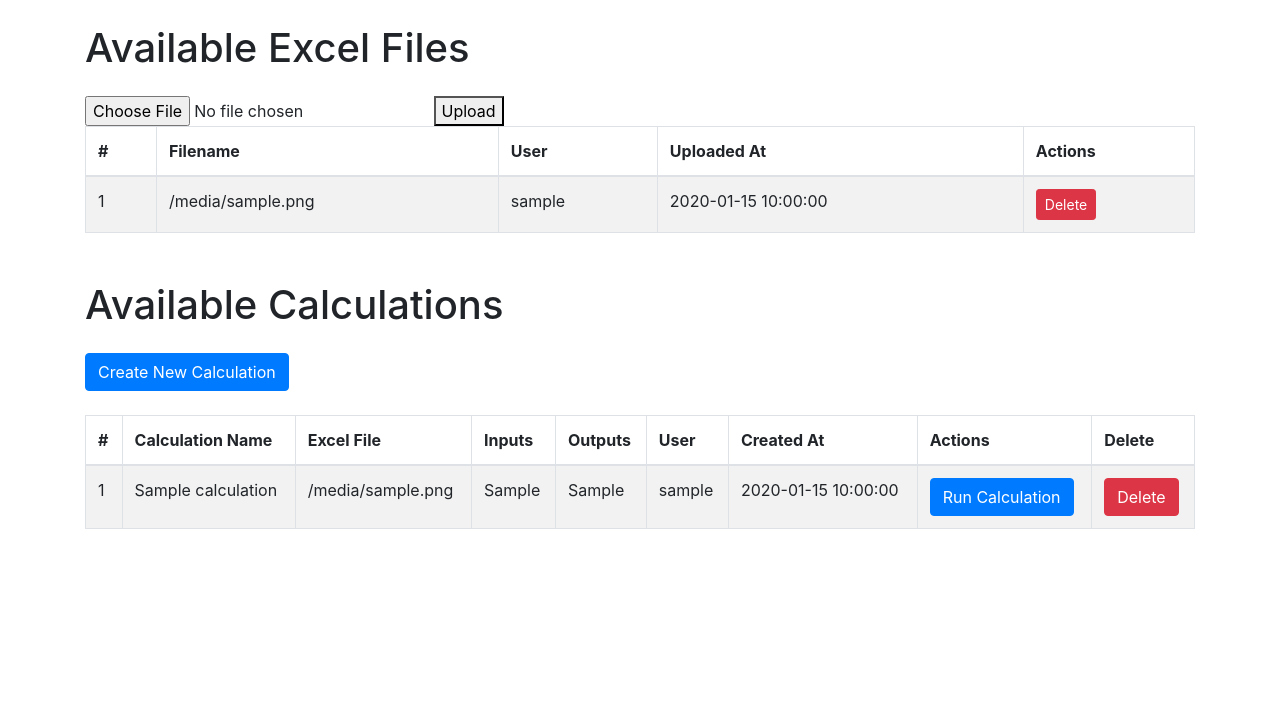
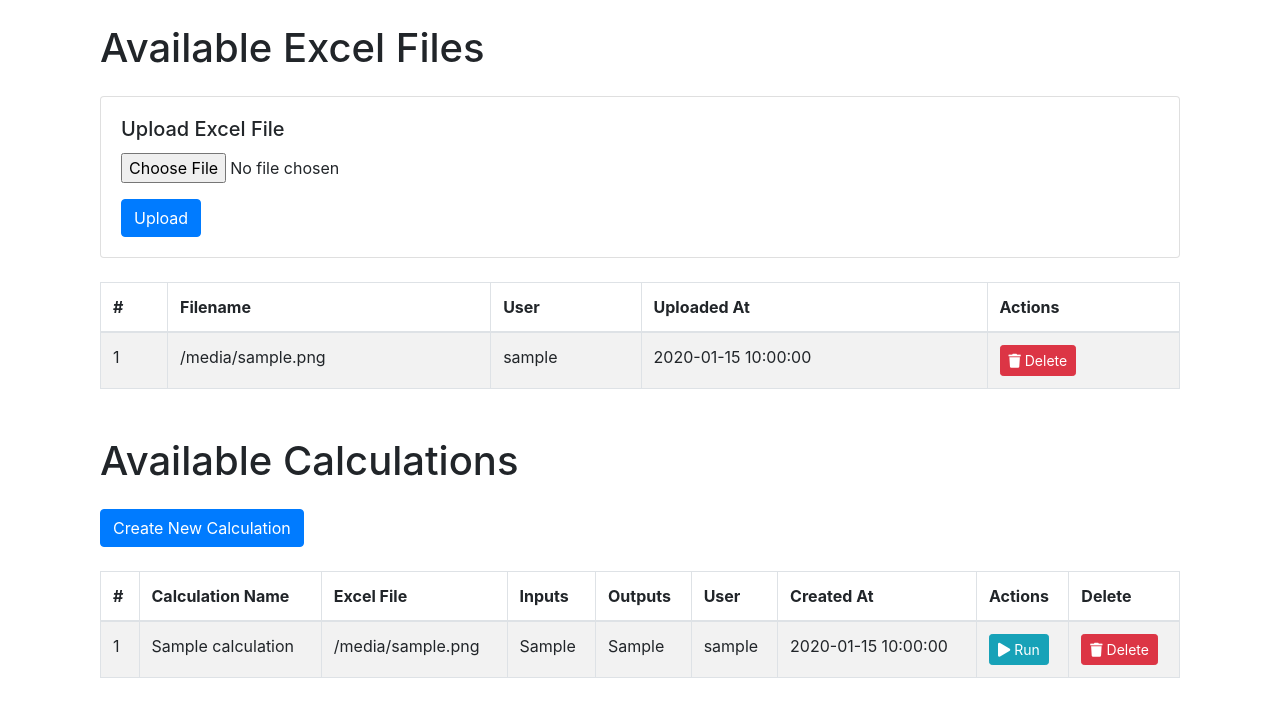
Before and after one commit to jonathanhoss/excel_to_api, a Python web app: template app/templates/home.html in a window 1280 px wide. Shown: the part 56-773 px from the top of the page. Run offline with Jinja, Linux system fonts and the light colour scheme; the template is opened without the code that fills it: most values are stand-ins (such as "Sample title", 1, 10 or a date in 2020); some libraries are stand-ins or nearby versions.

Commit message:
better styling

```diff
--- a/app/templates/base.html
+++ b/app/templates/base.html
@@ -5,6 +5,7 @@
     <meta name="viewport" content="width=device-width, initial-scale=1.0">
     <title>{% block title %}Excel to API{% endblock %}</title>
     <link href="https://stackpath.bootstrapcdn.com/bootstrap/4.3.1/css/bootstrap.min.css" rel="stylesheet">
+    <link rel="stylesheet" href="https://cdnjs.cloudflare.com/ajax/libs/font-awesome/5.15.3/css/all.min.css">
 </head>
 <body>
 
--- a/app/templates/home.html
+++ b/app/templates/home.html
@@ -4,14 +4,24 @@
 
 {% block content %}
 
-
+<!-- Section for Excel Files -->
+<div class="container mt-4">
   <h1 class="mb-4">Available Excel Files</h1>
 
+  <!-- File Upload Form -->
+  <div class="card mb-4">
+    <div class="card-body">
+      <h5 class="card-title">Upload Excel File</h5>
       <form method="POST" action="/upload" enctype="multipart/form-data">
-        <input type="file" name="file" />
-        <button type="submit">Upload</button>
+        <div class="form-group">
+          <input type="file" name="file" class="form-control-file" />
+        </div>
+        <button type="submit" class="btn btn-primary">Upload</button>
       </form>
+    </div>
+  </div>
 
+  <!-- Excel Files Table -->
   <table class="table table-bordered table-striped">
     <thead>
       <tr>
@@ -20,7 +30,6 @@
         <th>User</th>
         <th>Uploaded At</th>
         <th>Actions</th>
-            <!-- Added an Actions column -->
       </tr>
     </thead>
     <tbody>
@@ -31,14 +40,10 @@
         <td>{{ file.user.username }}</td>
         <td>{{ file.uploaded_at.strftime('%Y-%m-%d %H:%M:%S') }}</td>
         <td>
-              <!-- Delete Button -->
-              <form
-                action="{{ url_for('delete_file', file_id=file.id) }}"
-                method="POST"
-                style="display: inline"
-              >
-                <button class="btn btn-danger btn-sm" type="submit">
-                  Delete
+          <!-- Delete Button with Font Awesome Icon -->
+          <form action="{{ url_for('delete_file', file_id=file.id) }}" method="POST" style="display: inline">
+            <button class="btn btn-danger btn-sm" type="submit" title="Delete">
+              <i class="fa fa-trash"></i> Delete
             </button>
           </form>
         </td>
@@ -46,54 +51,58 @@
       {% endfor %}
     </tbody>
   </table>
+</div>
 
-      <h1 class="mt-5 mb-4">Available Calculations</h1>
-      <!-- Button to go to New Calculation page -->
-      <a
-        href="{{ url_for('new_calculation') }}"
-        class="btn btn-primary mb-4"
-      >
-        Create New Calculation
-      </a>
+<!-- Section for Calculations -->
+<div class="container mt-5">
+  <h1 class="mb-4">Available Calculations</h1>
 
+  <!-- Create New Calculation Button -->
+  <a href="{{ url_for('new_calculation') }}" class="btn btn-primary mb-4">Create New Calculation</a>
+
+  <!-- Calculations Table -->
   <table class="table table-bordered table-striped">
     <thead>
       <tr>
         <th>#</th>
-            <th>Calculation Name</th> <!-- Add column for the name -->
+        <th>Calculation Name</th>
         <th>Excel File</th>
         <th>Inputs</th>
         <th>Outputs</th>
-            <!-- <th>Status</th> -->
         <th>User</th>
         <th>Created At</th>
-            <th>Actions</th> <!-- Added Actions column for the button -->
-            <th>Delete</th> <!-- Added Delete column -->
+        <th>Actions</th>
+        <th>Delete</th>
       </tr>
     </thead>
     <tbody>
       {% for calc in calculations %}
       <tr>
         <td>{{ calc.id }}</td>
-            <td>{{ calc.name }}</td> <!-- Display the name of the calculation -->
+        <td>{{ calc.name }}</td>
         <td>{{ calc.excel_file.filename }}</td>
         <td>{{ calc.inputs_list }}</td>
         <td>{{ calc.outputs_list }}</td>
-            <!-- <td>{{ calc.status }}</td> -->
         <td>{{ calc.user.username }}</td>
         <td>{{ calc.created_at.strftime('%Y-%m-%d %H:%M:%S') }}</td>
         <td>
-              <!-- Add a button that links to the form for the calculation -->
-              <a href="{{ url_for('get_calculation_form', calculation_id=calc.id) }}" class="btn btn-primary">Run Calculation</a>
+          <!-- Action Button to Run Calculation -->
+          <a href="{{ url_for('get_calculation_form', calculation_id=calc.id) }}" class="btn btn-info btn-sm">
+            <i class="fa fa-play"></i> Run
+          </a>
         </td>
         <td>
-              <!-- Delete Button -->
-              <form action="{{ url_for('delete_calculation', calculation_id=calc.id) }}" method="POST" onsubmit="return confirm('Are you sure you want to delete this calculation?');">
-                <button type="submit" class="btn btn-danger">Delete</button>
+          <!-- Delete Button with Font Awesome Icon -->
+          <form action="{{ url_for('delete_calculation', calculation_id=calc.id) }}" method="POST" onsubmit="return confirm('Are you sure you want to delete this calculation?');" style="display: inline">
+            <button type="submit" class="btn btn-danger btn-sm" title="Delete">
+              <i class="fa fa-trash"></i> Delete
+            </button>
           </form>
         </td>
       </tr>
       {% endfor %}
     </tbody>
   </table>
+</div>
+
 {% endblock %}
```
Also changed, not shown: app/templates/calculation_form.html (+21 -11 lines), app/templates/calculation_result.html (+26 -7 lines). Lines whose indentation alone changed are shown as unchanged.
